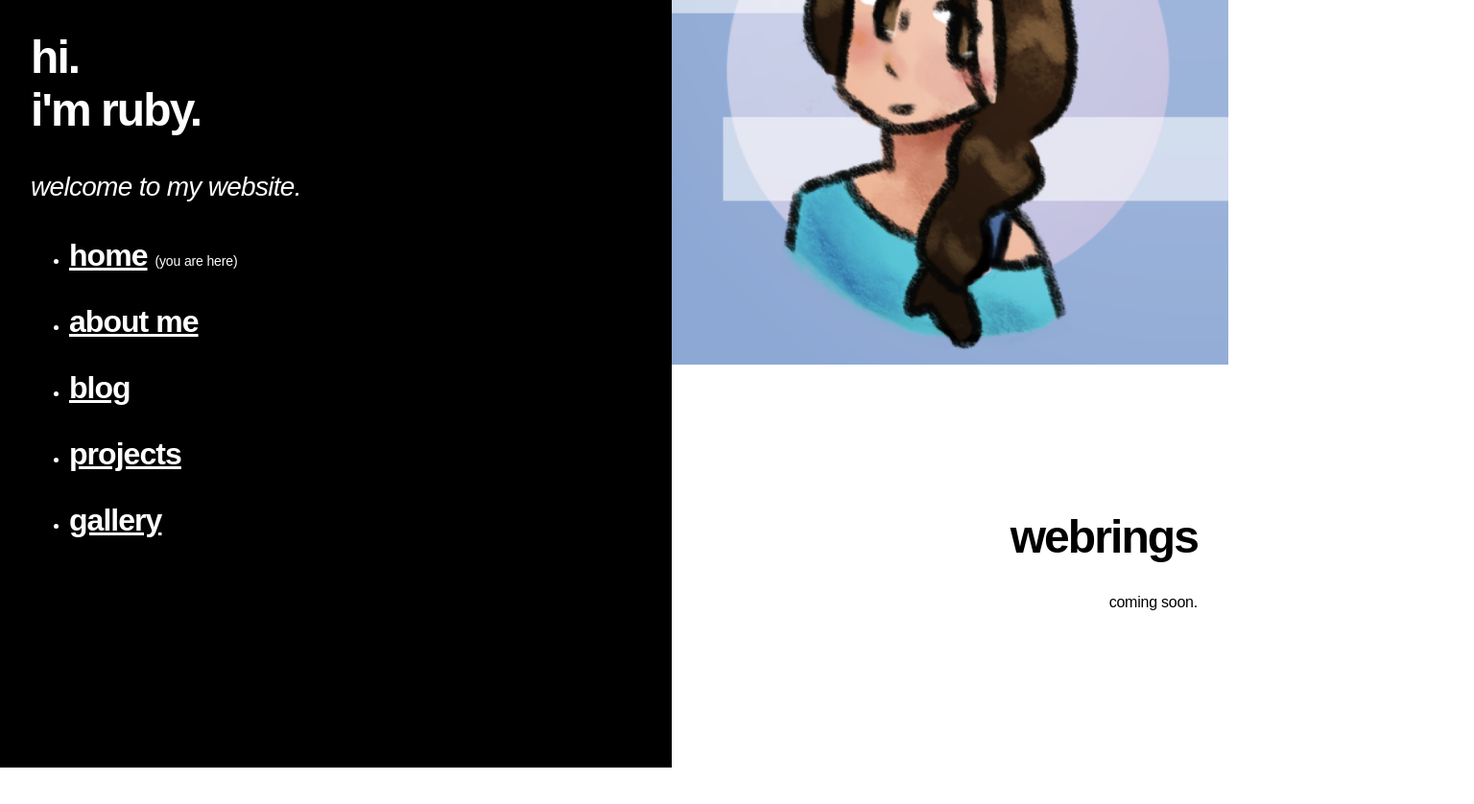
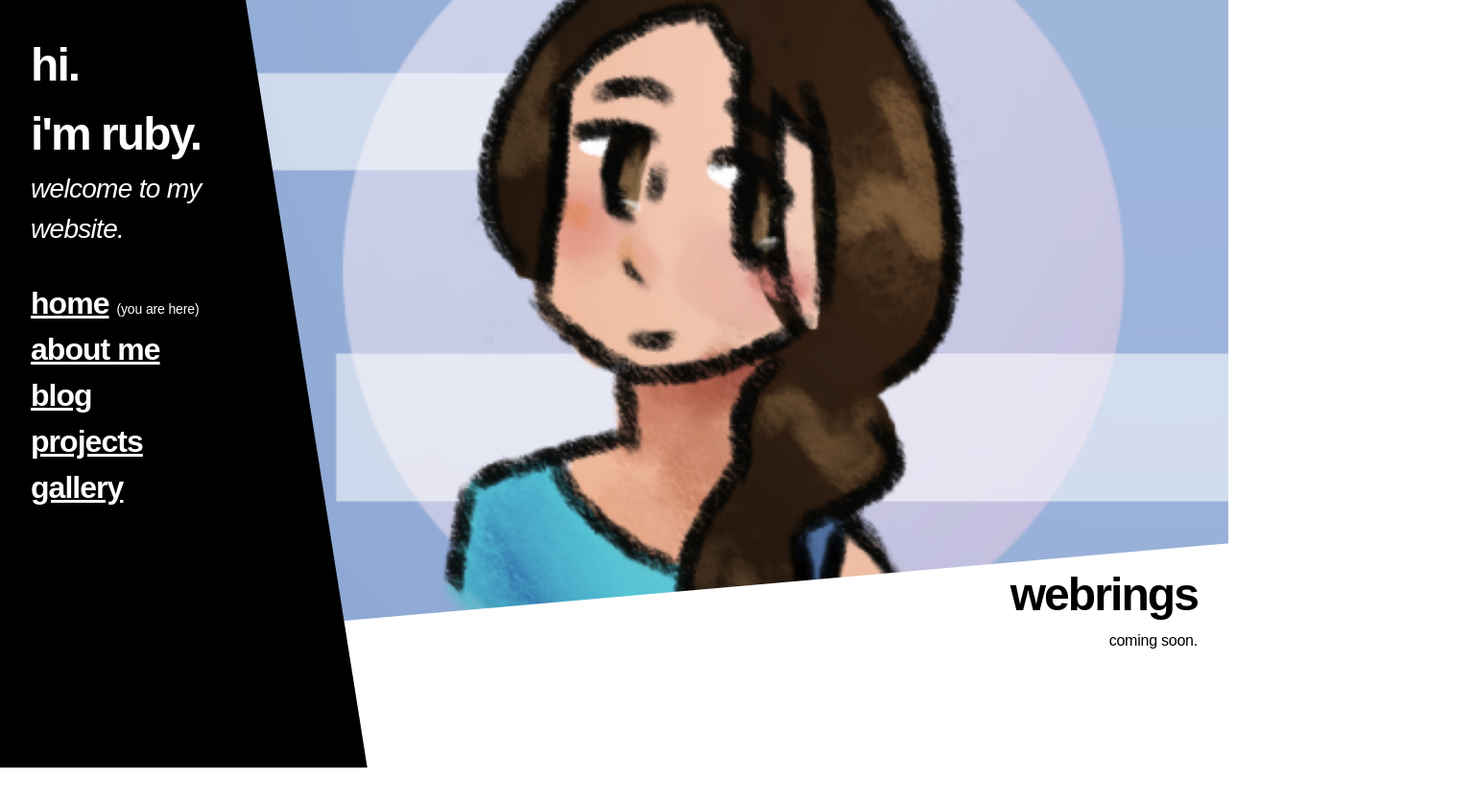
Before and after one commit to Sorixelle/srxl.me, an Astro site: page / in a window 1280 px wide. Shown: the whole page at 96% size, 1536 px wide, since content can reach past the window. Before the commit the page ends 800 px from the top, so only its background shows below. Built offline with nearby package versions, Linux system fonts and the light colour scheme; Astro itself is replaced by a stand-in of ours; a web font is replaced by a local one.

Commit message:
tailwind, and skewed boxes

```diff
--- a/astro.config.mjs
+++ b/astro.config.mjs
@@ -1,4 +1,8 @@
 import { defineConfig } from 'astro/config';
 
+import tailwind from "@astrojs/tailwind";
+
 // https://astro.build/config
-export default defineConfig({});
+export default defineConfig({
+  integrations: [tailwind()]
+});
--- a/package.json
+++ b/package.json
@@ -10,9 +10,11 @@
     "astro": "astro"
   },
   "dependencies": {
+    "@astrojs/tailwind": "^4.0.0",
     "@fontsource-variable/inter": "^5.0.4",
     "@fontsource/inter": "^5.0.4",
-    "astro": "^2.7.2"
+    "astro": "^2.7.2",
+    "tailwindcss": "^3.0.24"
   },
   "devDependencies": {
     "prettier": "^2.8.8",
--- a/src/pages/index.astro
+++ b/src/pages/index.astro
@@ -20,80 +20,74 @@ import "../styles/main.css";
         margin-top: 0;
       }
 
-      .container {
-        height: 100vh;
-        display: grid;
-        grid-template-columns: 700px 1fr;
-        grid-template-rows: 1fr 300px;
-      }
-
-      .side-nav {
-        grid-row-start: 1;
-        grid-row-end: 3;
-        background-color: black;
-        color: white;
-        padding: 32px;
-      }
-
-      .avatar {
-        aspect-ratio: 1 / 1;
-        width: 100%;
-        overflow: hidden;
-        margin-top: -200px;
-      }
-
-      .webrings {
-        background-color: white;
-        padding: 32px;
-        text-align: right;
-      }
-
-      .left-block::before {
+      .left-block:before {
         content: "";
+        z-index: 2;
         position: absolute;
-        left: -100px;
-        top: 0;
-        width: 35vw;
-        height: 100vh;
+        top: -100vh;
+        width: 20vw;
+        height: 200vh;
         background-color: #000;
         transform: skewX(9deg);
       }
 
-      .block-content {
-        position: relative;
-        padding: 16px;
-        color: #fff;
+      .bottom-block:before {
+        content: "";
+        z-index: 1;
+        position: absolute;
+        height: 100%;
+        width: 100%;
+        background-color: #fff;
+        transform: skewY(-5deg);
       }
     </style>
   </head>
   <body>
-    <main class="container">
-      <div class="side-nav">
-        <h1>hi.<br />i'm ruby.</h1>
-        <h4>welcome to my website.</h4>
+    <main
+      class="grid grid-cols-[20vw_1fr] grid-rows-[1fr_25vh] w-screen h-screen overflow-hidden"
+    >
+      <div class="left-block bg-black row-span-2">
+        <div class="relative z-10 p-8 text-white">
+          <h1 class="text-h1">hi.<br />i'm ruby.</h1>
+          <h4 class="text-h4 italic">welcome to my website.</h4>
 
-        <ul>
+          <ul class="mt-8">
             <li>
-            <h3><a href="#">home</a> <small>(you are here)</small></h3>
+              <h3 class="text-h3">
+                <a class="underline" href="#">home</a>
+                <small class="text-caption">(you are here)</small>
+              </h3>
             </li>
             <li>
-            <h3><a href="#">about me</a></h3>
+              <h3 class="text-h3">
+                <a class="underline" href="#">about me</a>
+              </h3>
             </li>
             <li>
-            <h3><a href="#">blog</a></h3>
+              <h3 class="text-h3"><a class="underline" href="#">blog</a></h3>
             </li>
             <li>
-            <h3><a href="#">projects</a></h3>
+              <h3 class="text-h3">
+                <a class="underline" href="#">projects</a>
+              </h3>
             </li>
             <li>
-            <h3><a href="#">gallery</a></h3>
+              <h3 class="text-h3"><a class="underline" href="#">gallery</a></h3>
             </li>
           </ul>
         </div>
-      <img class="avatar" src="/img/avatar.png" />
-      <div class="webrings">
-        <h1>webrings</h1>
-        <p>coming soon.</p>
+      </div>
+      <img
+        class="w-full aspect-square mt-[-200px] overflow-hidden"
+        src="/img/avatar.png"
+      />
+      <div class="bottom-block">
+        <div class="relative z-10 flex justify-end">
+          <div class="text-right pr-8 mt-[-16px]">
+            <h1 class="text-h1">webrings</h1>
+            <p class="text-body">coming soon.</p>
+          </div>
+        </div>
       </div>
     </main>
   </body>
--- /dev/null
+++ b/tailwind.config.cjs
@@ -0,0 +1,63 @@
+/** @type {import('tailwindcss').Config} */
+module.exports = {
+  content: ["./src/**/*.{astro,html,js,jsx,md,mdx,svelte,ts,tsx,vue}"],
+  theme: {
+    fontFamily: {
+      sans: [
+        "Inter var, Inter, sans-serif",
+        {
+          fontFeatureSettings: '"ss01", "ss02"',
+        },
+      ],
+    },
+    fontSize: {
+      h1: [
+        "3rem",
+        {
+          letterSpacing: "-0.12rem",
+          fontWeight: "900",
+        },
+      ],
+      h2: [
+        "2.5rem",
+        {
+          letterSpacing: "-0.075rem",
+          fontWeight: "900",
+        },
+      ],
+      h3: [
+        "2rem",
+        {
+          letterSpacing: "-0.06rem",
+          fontWeight: "900",
+        },
+      ],
+      h4: [
+        "1.75rem",
+        {
+          letterSpacing: "-0.04375rem",
+        },
+      ],
+      h5: [
+        "1.5em",
+        {
+          letterSpacing: "-0.03rem",
+        },
+      ],
+      body: [
+        "1rem",
+        {
+          letterSpacing: "-0.015rem",
+        },
+      ],
+      caption: [
+        "0.875rem",
+        {
+          letterSpacing: "-0.00875rem",
+        },
+      ],
+    },
+    extend: {},
+  },
+  plugins: [],
+};
```
Also changed, not shown: pnpm-lock.yaml. Lines whose indentation alone changed are shown as unchanged.
